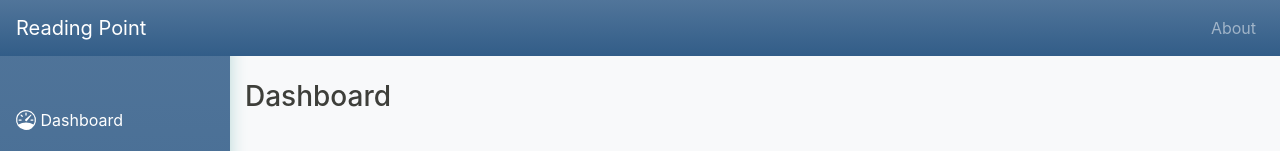
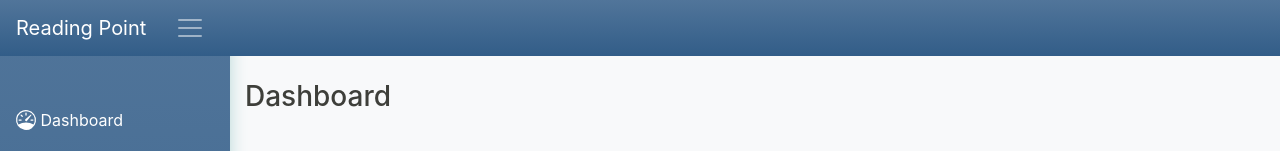
Before and after one commit to ezra-dalimunthe/ReadingPointWebFrontEnd, a Vue app: page / in a window 1280 px wide. Shown: the top 151 px of the page. Built offline with nearby package versions, Linux system fonts and the light colour scheme.

Commit message:
fix navbar

```diff
--- a/src/components/NavBar.vue
+++ b/src/components/NavBar.vue
@@ -1,22 +1,23 @@
 <template>
-  <b-navbar toggleable="lg" type="dark" variant="gradient-primary" fixed="top" class="mb-4">
-    <b-navbar-brand style="width:230px;" :to="{ name: 'home' }">Reading Point</b-navbar-brand>
-    <b-navbar-toggle target="nav-collapse"></b-navbar-toggle>
-    <b-collapse id="nav-collapse" is-nav>
-      <b-navbar-nav>
-
-      </b-navbar-nav>
-      <b-navbar-nav class="ml-auto" >
-       <b-nav-item :to="{ name: 'about' }">About</b-nav-item>
-        <b-nav-item-dropdown right v-if="false">
-          <template #button-content>
-            <em>{{ loggedInUserFullname }}</em>
-          </template>
-          <b-dropdown-item  :to="{ name: 'profile' }">Profile</b-dropdown-item>
-          <b-dropdown-item @click="logOut" href="#">Sign Out</b-dropdown-item>
-        </b-nav-item-dropdown>
-      </b-navbar-nav>
-    </b-collapse>
+  <b-navbar
+    toggleable="lg"
+    type="dark"
+    variant="gradient-primary"
+    fixed="top"
+    class="mb-4"
+  >
+    <b-navbar-brand :to="{ name: 'home' }">Reading Point</b-navbar-brand>
+    <button
+      type="button"
+      aria-label="Toggle navigation"
+      class="sidebar-toggler"
+      aria-expanded="false"
+      aria-controls="nav-collapse"
+      style="overflow-anchor: none"
+      @click="toggleSidebar"
+    >
+      <span class="navbar-toggler-icon"></span>
+    </button>
   </b-navbar>
 </template>
 <script>
@@ -37,6 +38,10 @@ export default {
           .then(this.$router.push({ name: "login" }));
       });
     },
+    toggleSidebar() {
+      var w = document.querySelector(".wrapper");
+      w.classList.toggle("nav-open");
+    },
   },
   computed: {
     loggedInUserFullname() {
@@ -46,3 +51,13 @@ export default {
   },
 };
 </script>
+<style>
+.sidebar-toggler {
+  padding: 0.25rem 0.75rem;
+  font-size: 1.25rem;
+  line-height: 1;
+  background-color: transparent;
+  border: 1px solid transparent;
+  border-radius: 0.25rem;
+}
+</style>
```
